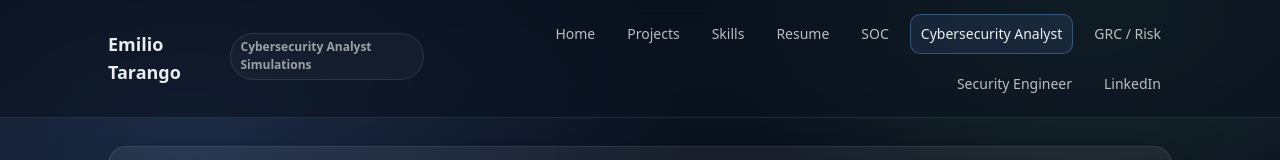
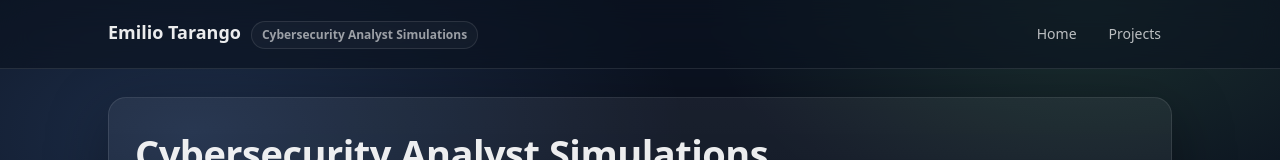
Before and after one commit to etaran1/etaran1.github.io, a plain HTML site: page cybersecurity-analyst-simulations.html in a window 1280 px wide. Shown: the top 160 px of the page. Drawn offline with Linux system fonts and the light colour scheme.

Commit message:
Update cybersecurity-analyst-simulations.html

```diff
--- a/cybersecurity-analyst-simulations.html
+++ b/cybersecurity-analyst-simulations.html
@@ -118,13 +118,6 @@
       <nav class="nav" aria-label="Primary navigation">
         <a href="index.html">Home</a>
         <a href="projects.html">Projects</a>
-        <a href="skills.html">Skills</a>
-        <a href="resume.html">Resume</a>
-        <a href="soc-simulations.html">SOC</a>
-        <a class="active" href="cybersecurity-analyst-simulations.html">Cybersecurity Analyst</a>
-        <a href="grc-risk-simulations.html">GRC / Risk</a>
-        <a href="security-engineer-simulations.html">Security Engineer</a>
-        <a href="https://www.linkedin.com/" target="_blank" rel="noopener">LinkedIn</a>
       </nav>
     </div>
   </header>
```
